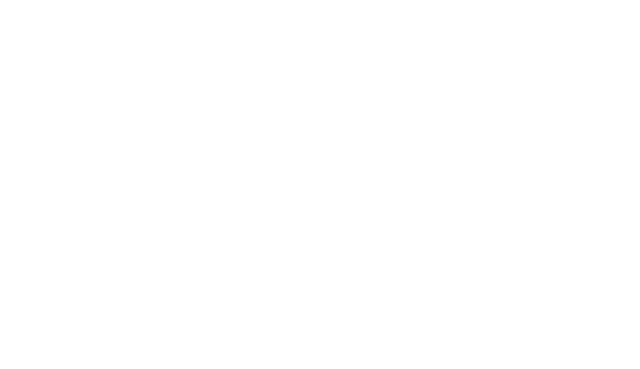
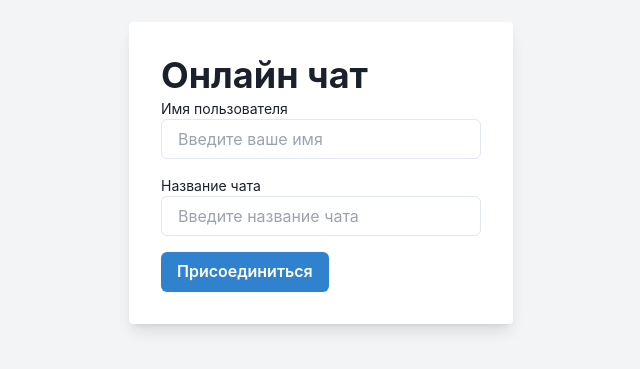
Before and after one commit to VadimAfanasev/OnlineChat, a React (Create React App) app in the folder Online Chat. Frontend/chat/: page / in a window 1280 px wide. Shown: the part 227-596 px from the top of the page, without its empty margins (319-959 px from the left). Built offline with nearby package versions, Linux system fonts and the light colour scheme.

Commit message:
Работаю над установкой соединения

```diff
--- a/Online Chat. Frontend/chat/src/App.js
+++ b/Online Chat. Frontend/chat/src/App.js
@@ -1,5 +1,26 @@
+import { WaitingRoom } from "./components/WaitingRoom";
+import {HubConnectionBuilder} from "@microsoft/signalr";
+
 function App() {
-  return <div > </div>;
+  const joinChat = async (userName, chatRoom) =>{
+    var connection = new HubConnectionBuilder()
+      .withUrl("http://localhost:8080/chat")
+      .withAutomaticReconnect()
+      .build();
+
+    try{
+      await connection.start();
+      await connection.invoke("JoinChat", {userName, chatRoom});
+    }
+    catch(error){
+      console.log(error);
+    }
+  };
+  return (
+  <div className="min-h-screen flex items-center justify-center bg-gray-100">
+    <WaitingRoom/>
+  </div>
+  );
 }
 
 export default App;
--- /dev/null
+++ b/Online Chat. Frontend/chat/src/components/WaitingRoom.jsx
@@ -0,0 +1,24 @@
+import {Button, Heading, Input, Text} from "@chakra-ui/react"
+
+export const WaitingRoom = ({joinChat}) => {
+    const onSubmit = (e) => {
+        e.PreventDefault();
+        joinChat();
+    }
+    return (
+        <form onSubmit={onSubmit} className="max-w-sm w-full bg-white p-8 rounded shadow-lg">
+            <Heading>Онлайн чат</Heading>
+            <div className="mb-4">
+                <Text fontSize={"sm"}>Имя пользователя</Text>
+                <Input name="userName" placeholder="Введите ваше имя" />
+            </div>
+            <div className="mb-4">
+                <Text fontSize={"sm"}>Название чата</Text>
+                <Input name="userName" placeholder="Введите название чата" />
+            </div>
+            <Button type="submit" colorScheme="blue">
+                Присоединиться
+            </Button>
+        </form>
+    )
+}
--- a/Online Chat. Frontend/chat/tailwind.config.js
+++ b/Online Chat. Frontend/chat/tailwind.config.js
@@ -1,8 +1,8 @@
 /** @type {import('tailwindcss').Config} */
 module.exports = {
-  content: ["./src/**/*.{html,js}"],
+  content: ["./src/**/*.{js,jsx,ts,tsx}"],
   theme: {
     extend: {},
   },
   plugins: [],
-}
+};
```
Also changed, not shown: Online Chat. Frontend/chat/package.json (+6 -4 lines), 2 other files (tests, documents, lock files or other folders).
